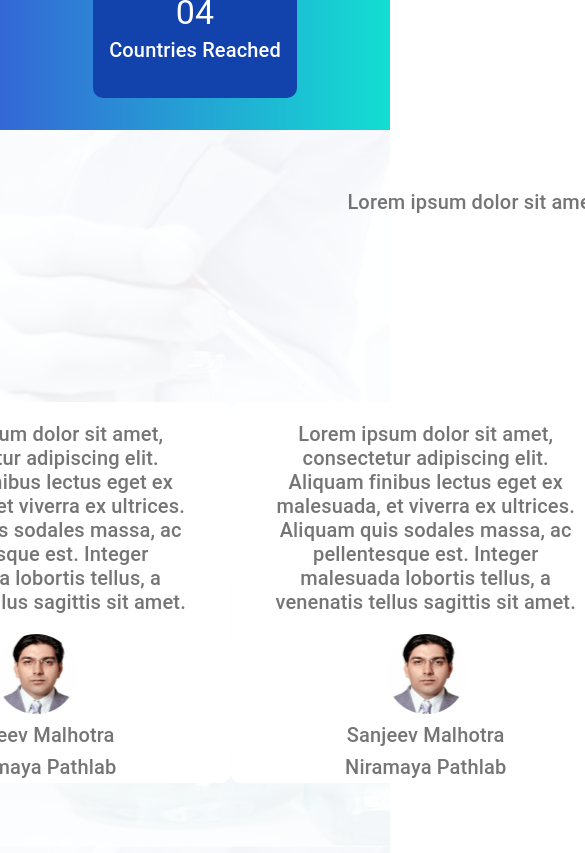
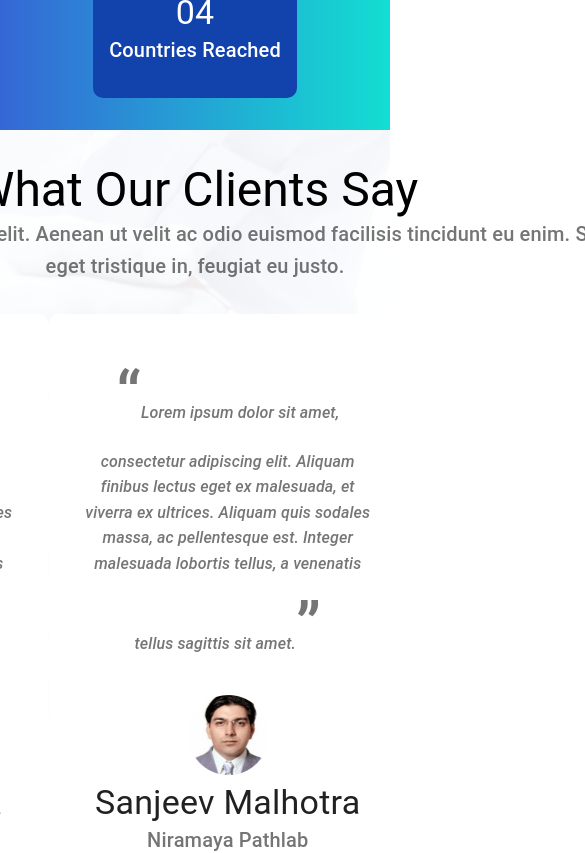
Before and after one commit to vishal2612200/NirogGyanCompanyWebsite, a React (Create React App) app: page / in a window 390 px wide. Shown: the part 8240-9093 px from the top of the page, 585 px wide, since content can reach past the window. Built offline with nearby package versions, Linux system fonts and the light colour scheme.

Commit message:
fixed non responsive clientmessage section

```diff
--- a/src/components/ClientMessage.js
+++ b/src/components/ClientMessage.js
@@ -1,6 +1,6 @@
 import React, { Component } from "react";
 import Typography from "@material-ui/core/Typography";
-import { Grid, } from "@material-ui/core";
+import { Grid, Container } from "@material-ui/core";
 import { makeStyles } from "@material-ui/core/styles";
 import AliceCarousel from 'react-alice-carousel';
 import 'react-alice-carousel/lib/alice-carousel.css';
@@ -11,17 +11,32 @@ import "@fontsource/open-sans";
 
 const useStyles = makeStyles((theme) => ({
     root: {
-        justifyContent: "space-evenly",
-        fontFamily: '"Open Sans", "Helvetica", "Arial", sans-serif',
+        justifyContent: "center",
+        fontFamily: '"Nunito Sans", "Helvetica", "Arial", sans-serif',
     },
     headerContainer: {
         textAlign: "center",
+        margin: "2rem"
     },
     card: {
         backgroundColor: "#fff",
         borderRadius: "10px",
         textAlign: "center",
-        margin:"0 auto"
+        alignItems: "space-evenly",
+        padding: "2rem"
+    },
+    message: {
+        fontSize: "1rem",
+        "&::before": {
+            content: "open-quote",
+            fontSize: "4rem"
+        },
+        "&::after": {
+            content: "close-quote",
+            fontSize: "4rem",
+            transform: "translate(10px, 10px)"
+        },
+        paddingBottom: "1rem"
     }
 }
 
@@ -57,10 +72,10 @@ const Header = ({ content }) => {
 const Card = ({ message, imagePath, name, organisation }) => {
     const classes = useStyles();
     return (
-        <Grid container direction="column" item justifyContent="center" className={classes.card} onDragStart={handleDragStart} >
+        <Grid container direction="column" item justifyContent="center" alignItems="space-around" className={classes.card} onDragStart={handleDragStart} >
             <Grid item>
-                <Typography variant="h6" color="textSecondary">
-                    <blockquote> {message}</blockquote>
+                <Typography variant="h6" color="textSecondary" className={classes.message}>
+                    <i>{message}</i>
                 </Typography>
 
             </Grid>
@@ -68,7 +83,7 @@ const Card = ({ message, imagePath, name, organisation }) => {
                 <img src={imagePath} alt="client" />
             </Grid>
             <Grid item>
-                <Typography variant="h6" color="textSecondary">
+                <Typography variant="h4" color="textPrimary">
                     {name}
                 </Typography>
 
@@ -84,22 +99,23 @@ const Card = ({ message, imagePath, name, organisation }) => {
 
 
 
-const Carousal = (props) => {
-    const responsive = {
-        0: { items: 1 },
-        568: { items: 1 },
-        1024: { items: 1 },
-    };
+const Carousel = (props) => {
+
     return <Grid >
-        <AliceCarousel mouseTracking {...props} responsive={responsive} controlsStrategy="alternate" autoPlay infinite paddingLeft="5rem" paddingRight="5rem" />
+        <AliceCarousel mouseTracking {...props} autoHeight infinite autoPlay />
     </Grid>
 }
 
 export default function ClientMessage({ state: clientMessage }) {
     const items = clientMessage.cardsData.map(props => <Card {...props} />);
-    return <Grid container direction="column" justifyContent="center" alignItems="space-evenly" style={{ backgroundImage: `url(${clientMessage.backgroundImage})` }}>
-        <Header content={clientMessage.header} />
-        <Carousal items={items} />
+    const classes = useStyles();
+    return <Grid container className={classes.root} style={{ backgroundImage: `url(${clientMessage.backgroundImage})` }}>
+        <Grid item>
+            <Container maxWidth="md">
+                <Header content={clientMessage.header} />
+                <Carousel items={items} />
+            </Container>
+        </Grid>
     </Grid>
 
 
--- a/src/components/specs/state.js
+++ b/src/components/specs/state.js
@@ -212,6 +212,8 @@ export default (function () {
       ]
 
     }
+    , MailingList: {
 
+}
   };
 })();
```
